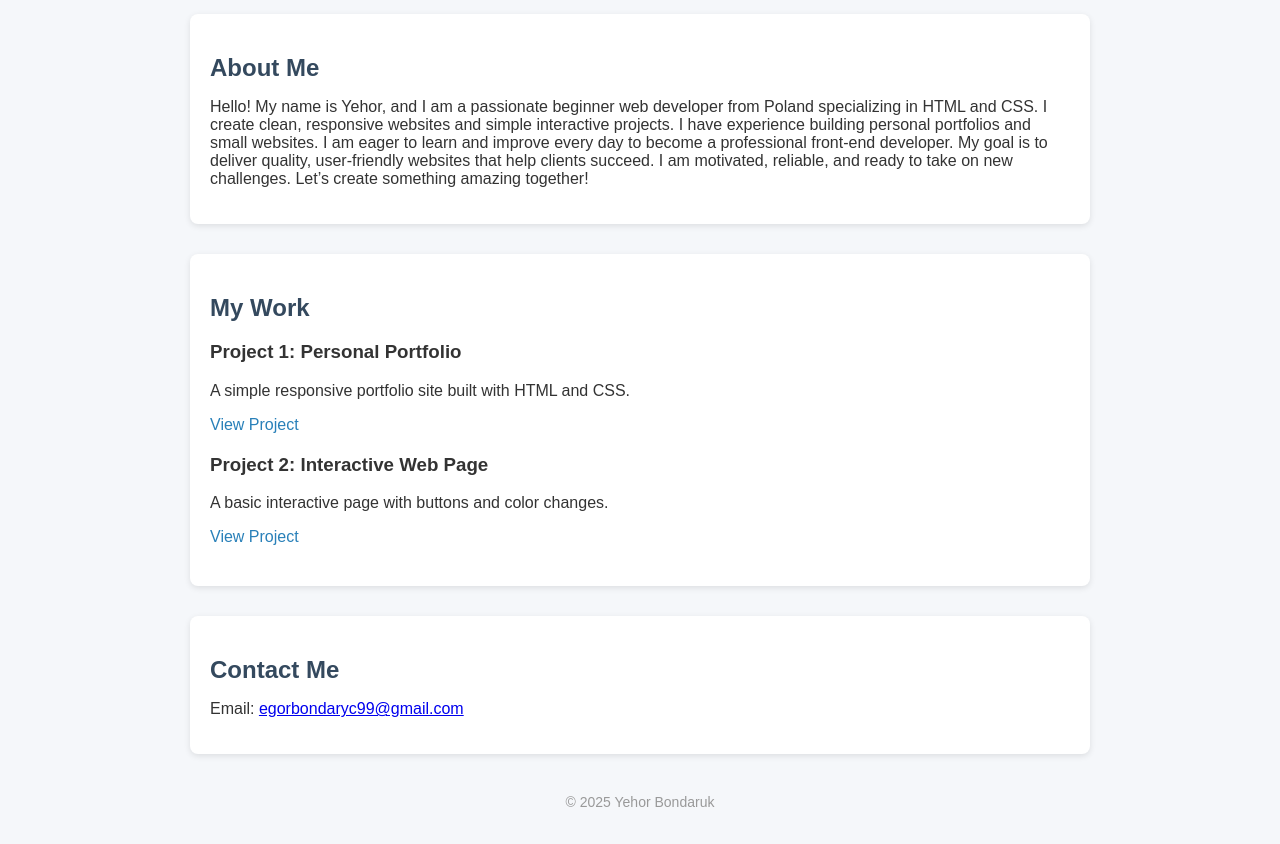
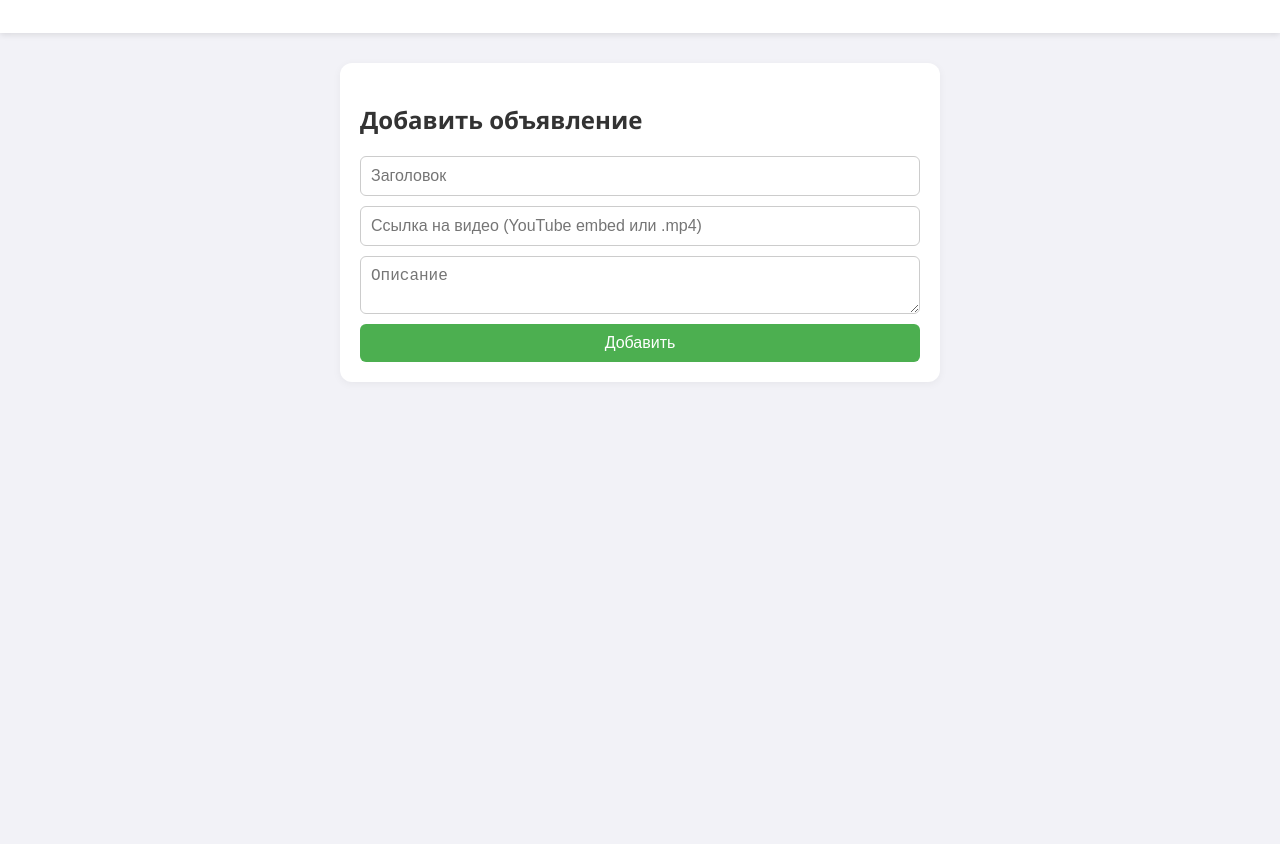
Before and after one commit to answain888/expert-engine, a plain HTML site: page index.html in a window 1280 px wide. Shown: the part 104-948 px from the top of the page. After the commit the page ends 800 px from the top, so only its background shows below. Drawn offline with Linux system fonts and the light colour scheme.

Commit message:
Add files via upload

```diff
--- a/index.html
+++ b/index.html
@@ -1,44 +1,32 @@
 <!DOCTYPE html>
-<html lang="en">
+<html lang="ru">
 <head>
-  <meta charset="UTF-8" />
-  <meta name="viewport" content="width=device-width, initial-scale=1" />
-  <title>Yehor's Portfolio</title>
-  <link rel="stylesheet" href="style.css" />
+  <meta charset="UTF-8">
+  <meta name="viewport" content="width=device-width, initial-scale=1.0">
+  <title>Видео Объявления</title>
+  <link rel="stylesheet" href="style.css">
 </head>
 <body>
+
   <header>
-    <h1>Yehor Bondaruk — Web Developer</h1>
+    <h1>🎥 Видео Объявления</h1>
+    <p>Размести своё видео прямо здесь</p>
   </header>
 
-  <section class="about">
-    <h2>About Me</h2>
-    <p>Hello! My name is Yehor, and I am a passionate beginner web developer from Poland specializing in HTML and CSS. I create clean, responsive websites and simple interactive projects. I have experience building personal portfolios and small websites. I am eager to learn and improve every day to become a professional front-end developer. My goal is to deliver quality, user-friendly websites that help clients succeed. I am motivated, reliable, and ready to take on new challenges. Let’s create something amazing together!</p>
+  <section class="form-section">
+    <h2>Добавить объявление</h2>
+    <form id="adForm">
+      <input type="text" id="title" placeholder="Заголовок" required>
+      <input type="text" id="videoURL" placeholder="Ссылка на видео (YouTube embed или .mp4)" required>
+      <textarea id="description" placeholder="Описание" required></textarea>
+      <button type="submit">Добавить</button>
+    </form>
   </section>
 
-  <section class="work">
-    <h2>My Work</h2>
-
-    <div class="project">
-      <h3>Project 1: Personal Portfolio</h3>
-      <p>A simple responsive portfolio site built with HTML and CSS.</p>
-      <a href="https://codepen.io/Answain/pen/NPqWMjV" target="_blank">View Project</a>
-    </div>
-
-    <div class="project">
-      <h3>Project 2: Interactive Web Page</h3>
-      <p>A basic interactive page with buttons and color changes.</p>
-      <a href="https://codepen.io/yourusername/pen/example" target="_blank">View Project</a>
-    </div>
+  <section class="ads" id="adsContainer">
+    <!-- Объявления будут появляться здесь -->
   </section>
 
-  <section class="contact">
-    <h2>Contact Me</h2>
-    <p>Email: <a href="mailto:egorbondaryc99@gmail.com">egorbondaryc99@gmail.com</a></p>
-  </section>
-
-  <footer>
-    <p>© 2025 Yehor Bondaruk</p>
-  </footer>
+  <script src="script.js"></script>
 </body>
 </html>
--- /dev/null
+++ b/script.js
@@ -0,0 +1,39 @@
+document.getElementById("adForm").addEventListener("submit", function (e) {
+  e.preventDefault();
+
+  const title = document.getElementById("title").value;
+  const videoURL = document.getElementById("videoURL").value;
+  const description = document.getElementById("description").value;
+  const container = document.getElementById("adsContainer");
+
+  const card = document.createElement("div");
+  card.className = "ad-card";
+
+  const h3 = document.createElement("h3");
+  h3.textContent = title;
+
+  let videoElement;
+  if (videoURL.includes("youtube")) {
+    // YouTube embed
+    videoElement = document.createElement("iframe");
+    videoElement.src = videoURL;
+    videoElement.allowFullscreen = true;
+  } else {
+    // mp4 video
+    videoElement = document.createElement("video");
+    videoElement.src = videoURL;
+    videoElement.controls = true;
+  }
+
+  const p = document.createElement("p");
+  p.textContent = description;
+
+  card.appendChild(h3);
+  card.appendChild(videoElement);
+  card.appendChild(p);
+
+  container.prepend(card);
+
+  // Очистка формы
+  e.target.reset();
+});
--- a/style.css
+++ b/style.css
@@ -1,50 +1,84 @@
+* {
+  box-sizing: border-box;
+}
+
 body {
-  font-family: Arial, sans-serif;
-  background-color: #f5f7fa;
+  font-family: 'Segoe UI', sans-serif;
+  background-color: #f2f2f7;
+  margin: 0;
+  padding: 0;
   color: #333;
-  max-width: 900px;
-  margin: 0 auto;
-  padding: 20px;
 }
 
 header {
+  background-color: #fff;
+  padding: 20px;
   text-align: center;
-  margin-bottom: 40px;
+  box-shadow: 0 2px 6px rgba(0,0,0,0.1);
 }
 
 h1 {
-  color: #2c3e50;
+  margin: 0;
 }
 
-.about, .work, .contact {
-  background-color: white;
+.form-section {
+  max-width: 600px;
+  margin: 30px auto;
   padding: 20px;
-  margin-bottom: 30px;
-  border-radius: 8px;
-  box-shadow: 0 2px 6px rgba(0,0,0,0.1);
+  background: #fff;
+  border-radius: 12px;
+  box-shadow: 0 2px 8px rgba(0,0,0,0.05);
 }
 
-h2 {
-  color: #34495e;
-  margin-bottom: 15px;
+form {
+  display: flex;
+  flex-direction: column;
+  gap: 10px;
 }
 
-.project {
-  margin-bottom: 20px;
+input, textarea {
+  padding: 10px;
+  border-radius: 6px;
+  border: 1px solid #ccc;
+  font-size: 1rem;
 }
 
-.project a {
-  color: #2980b9;
-  text-decoration: none;
+button {
+  padding: 10px;
+  border: none;
+  background-color: #4CAF50;
+  color: white;
+  border-radius: 6px;
+  cursor: pointer;
+  font-size: 1rem;
 }
 
-.project a:hover {
-  text-decoration: underline;
+button:hover {
+  background-color: #45a049;
 }
 
-footer {
-  text-align: center;
-  margin-top: 40px;
-  color: #999;
-  font-size: 14px;
+.ads {
+  max-width: 800px;
+  margin: 30px auto;
+  display: flex;
+  flex-direction: column;
+  gap: 20px;
+  padding: 0 10px 30px;
 }
+
+.ad-card {
+  background: #ffffff;
+  padding: 15px;
+  border-radius: 10px;
+  box-shadow: 0 2px 6px rgba(0,0,0,0.05);
+}
+
+.ad-card h3 {
+  margin-top: 0;
+}
+
+.ad-card video, .ad-card iframe {
+  width: 100%;
+  max-height: 300px;
+  border-radius: 8px;
+}
```
